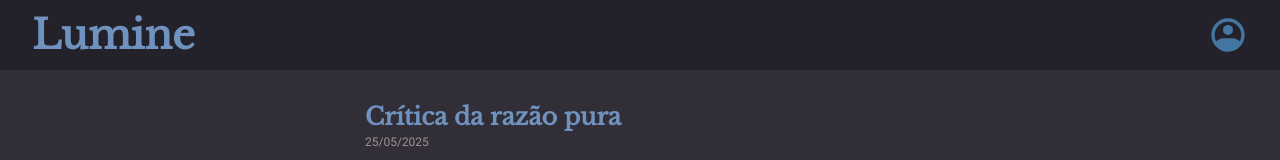
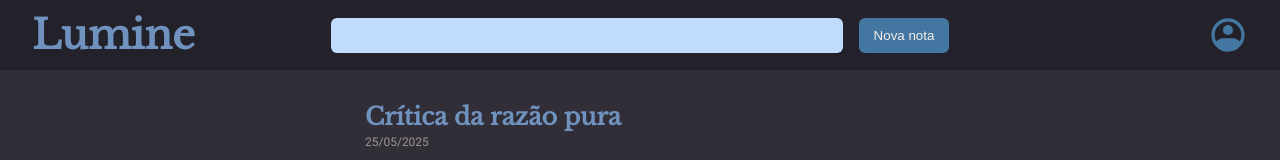
Before and after one commit to Possomato/lumine, a React (Vite) app: page / in a window 1280 px wide. Shown: the top 160 px of the page. Built offline with nearby package versions, Linux system fonts and the light colour scheme.

Commit message:
upt - header

```diff
--- a/src/components/Button/index.jsx
+++ b/src/components/Button/index.jsx
@@ -2,7 +2,7 @@ import { Container } from './styles'
 
 export function Button({ title, loading = false, excluir }) {
   return (
-    <Container type="button" disabled={loading} excluir={excluir}>
+    <Container type="button" disabled={loading} $excluir={excluir}>
       {loading ? 'carregando...' : title}
     </Container>
   )
--- a/src/components/Button/styles.js
+++ b/src/components/Button/styles.js
@@ -1,7 +1,8 @@
 import styled from "styled-components";
 
 export const Container = styled.button`
-  background-color: ${({ excluir, theme }) => excluir ? theme.COLORS.GRAY_300 : theme.COLORS.BLUE_400};
+  background-color: ${({ $excluir, theme }) =>
+    $excluir ? theme.COLORS.GRAY_300 : theme.COLORS.BLUE_400};
   color: ${({theme}) => theme.COLORS.WHITE};
 
   width: 80px;
@@ -12,6 +13,8 @@ export const Container = styled.button`
   margin-top: 16px;
   border-radius: 5px;
 
+  cursor: pointer;
+
   font-family: "Roboto", sans-serif;
   font-weight: 500;
 
--- a/src/components/Header/index.jsx
+++ b/src/components/Header/index.jsx
@@ -1,10 +1,14 @@
-import { Container, Profile } from './styles'
+import { Container, Profile, Search, Button } from './styles'
 import profileSVG from "../../assets/icons/profile.svg";
 
 export function Header() {
   return (
     <Container>
       <h1>Lumine</h1>
+      <div className='funcionalidades'>
+        <Search />
+        <Button>Nova nota</Button>
+      </div>
       <Profile>
         <img src={profileSVG} />
       </Profile>
--- a/src/components/Header/styles.js
+++ b/src/components/Header/styles.js
@@ -5,19 +5,30 @@ export const Container = styled.header`
   height: 70px;
   padding: 0 32px;
 
-  background-color: ${({theme}) => theme.COLORS.BACKGROUND_900};
+  background-color: ${({ theme }) => theme.COLORS.BACKGROUND_900};
 
   display: flex;
   justify-content: space-between;
   align-items: center;
+  position: relative; /* Adicionado para permitir centralização absoluta */
 
   h1 {
     font-family: "Libre Baskerville", serif;
-    font-size: 40px;
+    font-size: clamp(1.75em, 1em + 2vw, 2.5em);
 
     color: ${({ theme }) => theme.COLORS.BLUE_300};
   }
-`
+
+  .funcionalidades {
+    display: flex;
+    flex-direction: row;
+    gap: 16px;
+
+    position: absolute; /* Centraliza em relação ao Container */
+    left: 50%; /* Move para o centro horizontal */
+    transform: translateX(-50%); /* Ajusta para alinhar exatamente no centro */
+  }
+`;
 
 export const Profile = styled.button`
   height: 40px;
@@ -33,3 +44,31 @@ export const Profile = styled.button`
     color: ${({theme}) => theme.COLORS.BLUE_300};
   }
 `
+
+export const Search = styled.input`
+  max-width: 600px;
+  width: 40vw;
+
+  height: 35px;
+
+  padding: 0 8px;
+
+  border: none;
+  border-radius: 6px;
+
+  background-color: ${({theme}) => theme.COLORS.BLUE_100};
+`
+
+export const Button = styled.button`
+  height: 35px;
+
+  padding: 0 8px;
+
+  border: none;
+  border-radius: 6px;
+
+  max-width: 90px;
+  width: 10vw;
+  background-color: ${({theme}) => theme.COLORS.BLUE_400};
+  color: ${({theme}) => theme.COLORS.WHITE};
+`
```
